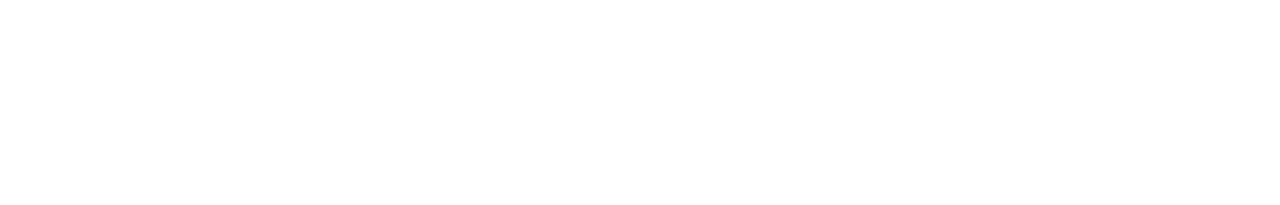
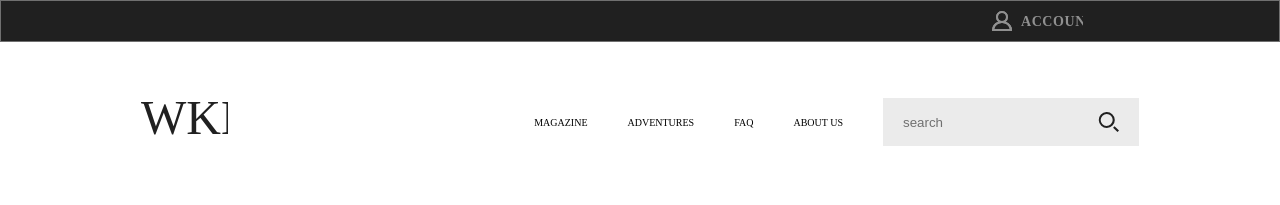
Before and after one commit to LevaniMigriauli/WKND-1, a website built with webpack: page src/index.html in a window 1280 px wide. Built offline with nearby package versions, Linux system fonts and the light colour scheme.

Commit message:
header done

```diff
--- a/src/index.html
+++ b/src/index.html
@@ -16,6 +16,36 @@
   </head>
   <body>
     <div id="container">
+      <header class="header">
+        <div class="header__top">
+          <img src="../images/content/WKND-account.svg" alt="account" />
+        </div>
+
+        <div class="header-main">
+          <div class="logo">
+            <img src="../images/content/WKND-brand-logo.svg" alt="WKND-logo" />
+          </div>
+
+          <nav class="nav">
+            <ul class="nav-list">
+              <li class="nav-list-item">
+                <a href="">MAGAZINE</a>
+              </li>
+              <li class="nav-list-item">
+                <a href="">ADVENTURES</a>
+              </li>
+              <li class="nav-list-item">
+                <a href="">FAQ</a>
+              </li>
+              <li class="nav-list-item">
+                <a href="">ABOUT US</a>
+              </li>
+            </ul>
+            <input type="search" value="search" name="" id="" />
+          </nav>
+        </div>
+      </header>
+      <section class="section-hero"></section>
       <main></main>
       <footer></footer>
     </div>
--- /dev/null
+++ b/src/scss/_header.scss
@@ -0,0 +1,52 @@
+.header {
+  &__top {
+    padding: 1rem 28.4rem 0.9rem 99.1rem;
+    background-color: #202020;
+    border: 1px solid #707070;
+    img {
+      max-width: 9.1rem;
+      max-height: 2.1rem;
+    }
+  }
+
+  &-main {
+    padding: 5.6rem 14.1rem;
+    display: flex;
+    justify-content: space-between;
+    // align-items: center;
+
+    .logo {
+      img {
+      }
+    }
+    .nav {
+      display: flex;
+      align-items: center;
+      gap: 2rem;
+      // justify-content: center;
+
+      &-list {
+        display: flex;
+        // justify-content: space-between;
+
+        &-item {
+          a {
+            color: #000;
+            padding: 1.5rem 2rem 1.3rem 2rem;
+          }
+        }
+      }
+
+      input {
+        width: 25.6rem;
+        height: 4.8rem;
+        padding: 1.4rem 0 1.4rem 2rem;
+        background: #ebebeb url(../images//content/Dribbble-Light-Preview.svg);
+        background-repeat: no-repeat;
+        background-position: right 2rem center;
+        border: none;
+        color: #707070;
+      }
+    }
+  }
+}
--- a/src/scss/app.scss
+++ b/src/scss/app.scss
@@ -25,4 +25,5 @@
 /* Demo Page styles */
 
 @import 'general';
-@import 'style';
+@import '_header';
+@import '_hero';
--- a/src/scss/general.scss
+++ b/src/scss/general.scss
@@ -1,3 +1,10 @@
 html {
-    font-size: 62.5%;
+  font-size: 62.5%;
 }
+
+#container {
+  max-width: 136.6rem;
+  //   width: 100%;
+  max-height: 4rem;
+  margin: 0 auto;
+}
--- a/src/scss/style.scss
+++ /dev/null
@@ -1,40 +0,0 @@
-body {
-}
-
-#container {
-  max-width: 1920px;
-
-  main {
-  }
-
-  footer {
-  }
-}
-
-// header {
-//   font-size: 2em;
-//   color: $caption-color;
-//   text-align: center;
-//   background: $foreground-color url("../images/design/heading.png") center 20px
-//     no-repeat;
-//   padding: 60px 30px 30px;
-//   background-size: 160px;
-//   width: 90%;
-//   margin: 20px auto;
-//   position: relative;
-// }
-
-// @media (max-width: 500px) {
-// }
-
-// @media only screen and (min-width: 1024px) {
-//   header,
-//   main {
-//     // width: 60%;
-//   }
-// }
-
-// @media only screen and (max-width: 1023px) {
-//   main {
-//   }
-// }
```
Also changed, not shown: src/images/content/Dribbble-Light-Preview.svg (added), src/images/content/WKND-account.svg (added), src/images/content/WKND-brand-logo.svg (added), src/images/content/github.png (deleted), src/images/content/header.png (deleted), src/images/content/logoa.svg, src/images/design/heading.png (deleted), src/scss/_hero.scss (added), 1 other file.
